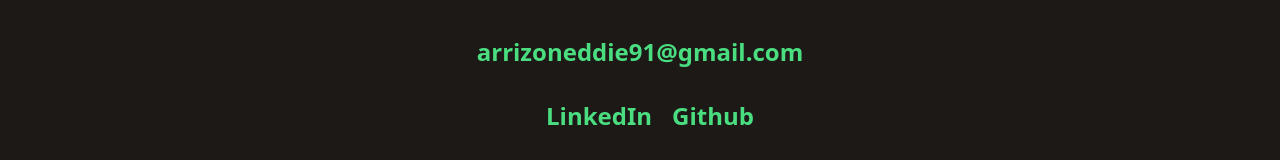
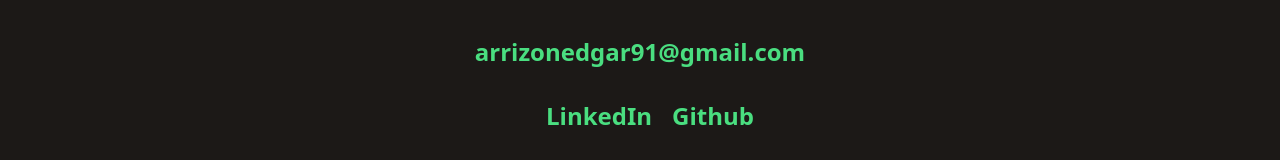
Before and after one commit to edgar-arturo-arrizon/portfolio-nextjs, a Next.js app: page /footer in a window 1280 px wide. Shown: the top 160 px of the page. Built offline with nearby package versions, Linux system fonts and the light colour scheme.

Commit message:
edited footer contact info

```diff
--- a/pages/footer.js
+++ b/pages/footer.js
@@ -1,7 +1,7 @@
 const Footer = () => {
   return (
     <footer className="bg-stone-900 p-9 text-green-400 text-center font-semibold text-2xl">
-      <a href="mailto:arrizoneddie91@gmail.com" >arrizoneddie91@gmail.com
+      <a href="mailto:>arrizonedgar91@gmail.com" >arrizonedgar91@gmail.com
       </a>
       <ul className="flex justify-center m-8">
         <li className="px-5">
@@ -10,7 +10,7 @@
         </a>
         </li>
         <li>
-          <a href="https://github.com/ElRemolino">
+          <a href="https://github.com/edgar-arturo-arrizon">
             Github
           </a>
         </li>
```
